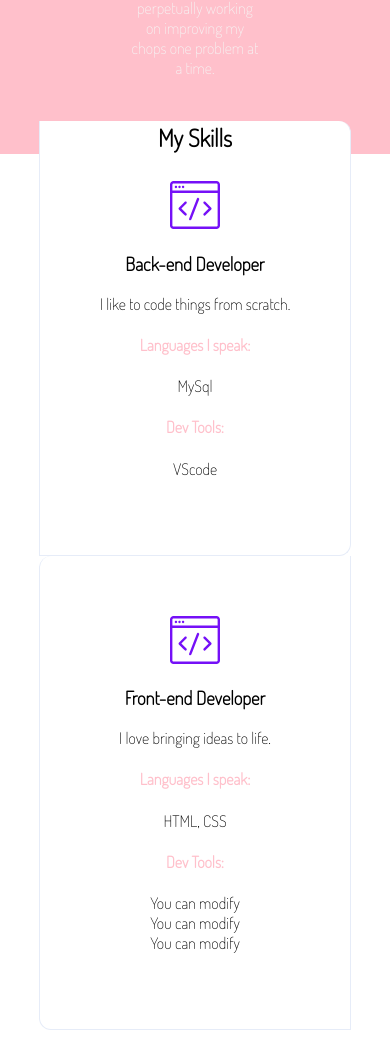
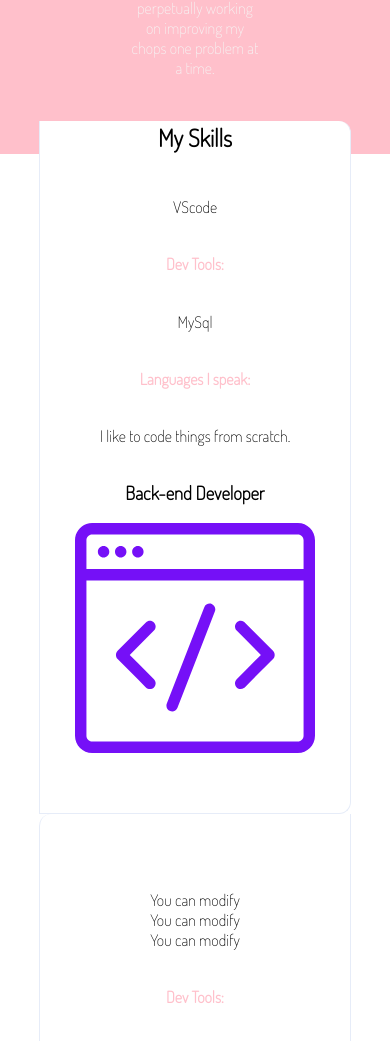
Before and after one commit to WildCodeSchool-2024-09/Js-Bordeaux-Checkpoint-1, a website: page site/portfolio.html in a window 390 px wide. Shown: the part 959-2000 px from the top of the page. Drawn offline with Linux system fonts and the light colour scheme.

Commit message:
test to reverse column front and back

```diff
--- a/site/css/portfolio.css
+++ b/site/css/portfolio.css
@@ -148,4 +148,11 @@ img {
     display: none;
   }
 
+  section {
+    display: flex;
+    flex-direction: column-reverse;
+
+  }
+
+
 }
```
